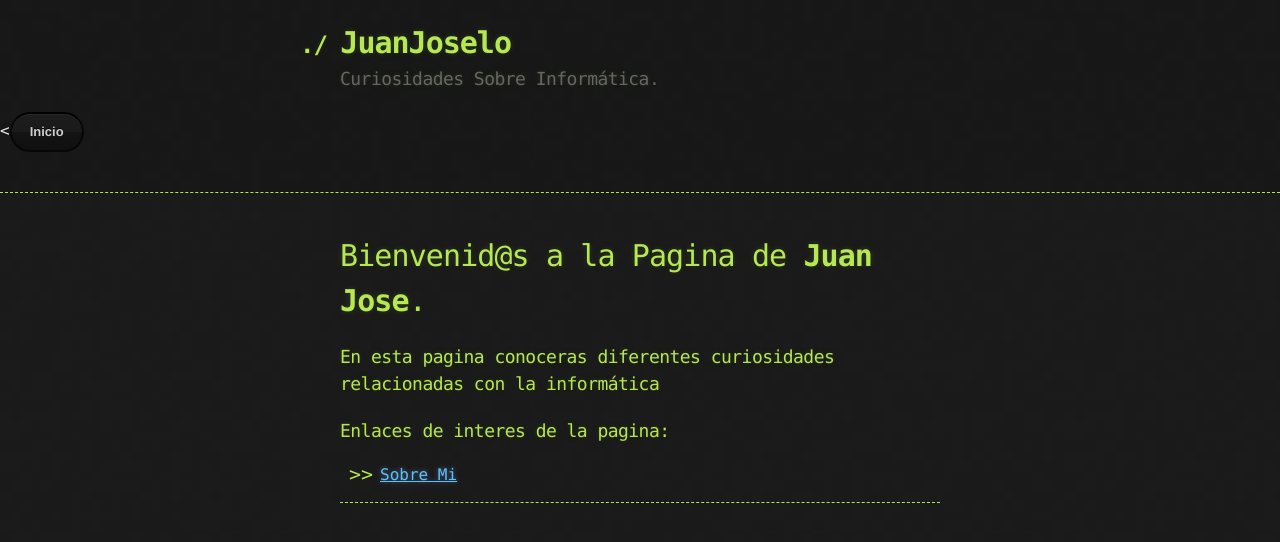
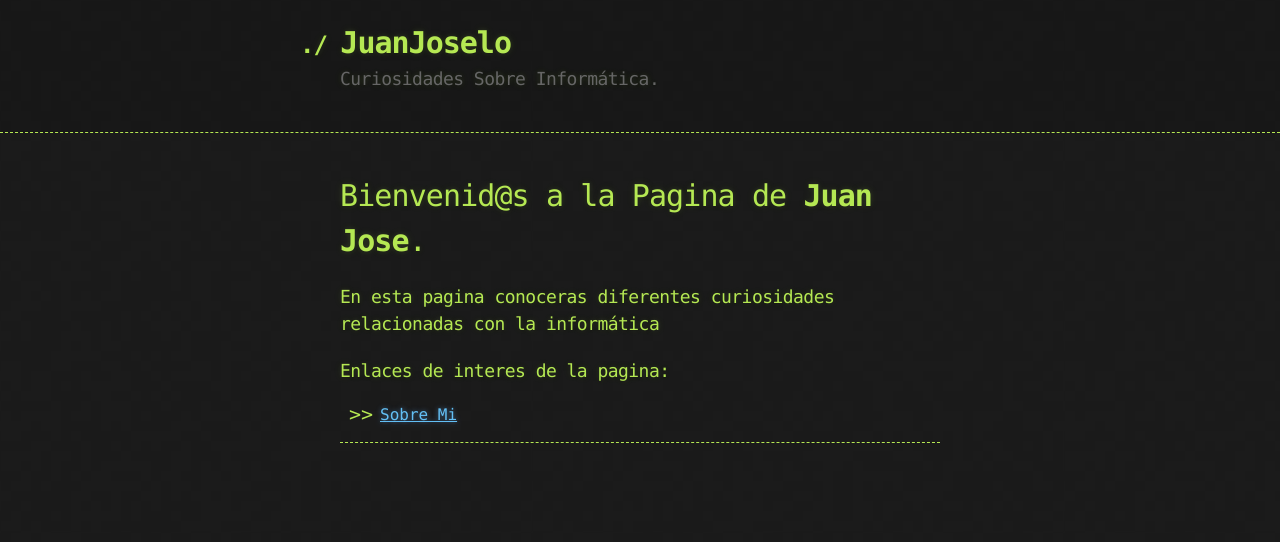
Before and after one commit to juanjoselopezroldan/juanjoselopezroldan.github.io, a Jekyll site: the page built from index.md, in a window 1280 px wide. Shown: the top 542 px of the page. Built offline with Jekyll 4.4.1, drawn with Linux system fonts in a browser that asks for light colours; our own code applies the rules of GitHub Pages for plain Markdown files.

Commit message:
modificacion de ficheros

```diff
--- a/_layouts/default.html
+++ b/_layouts/default.html
@@ -15,11 +15,6 @@
         <h1>{{ site.title | default: site.github.repository_name }}</h1>
         <h2>{{ site.description | default: site.github.project_tagline }}</h2>
       </div>
-      <section id="downloads">
-       {% if site.show_downloads %}
-        <<a href= "https://juanjoselopezroldan.github.io/juanjoselo.github.io" class="btn">Inicio</a>
-        {% endif %}
-      </section>
     </header>
 
     <div class="container">
```
